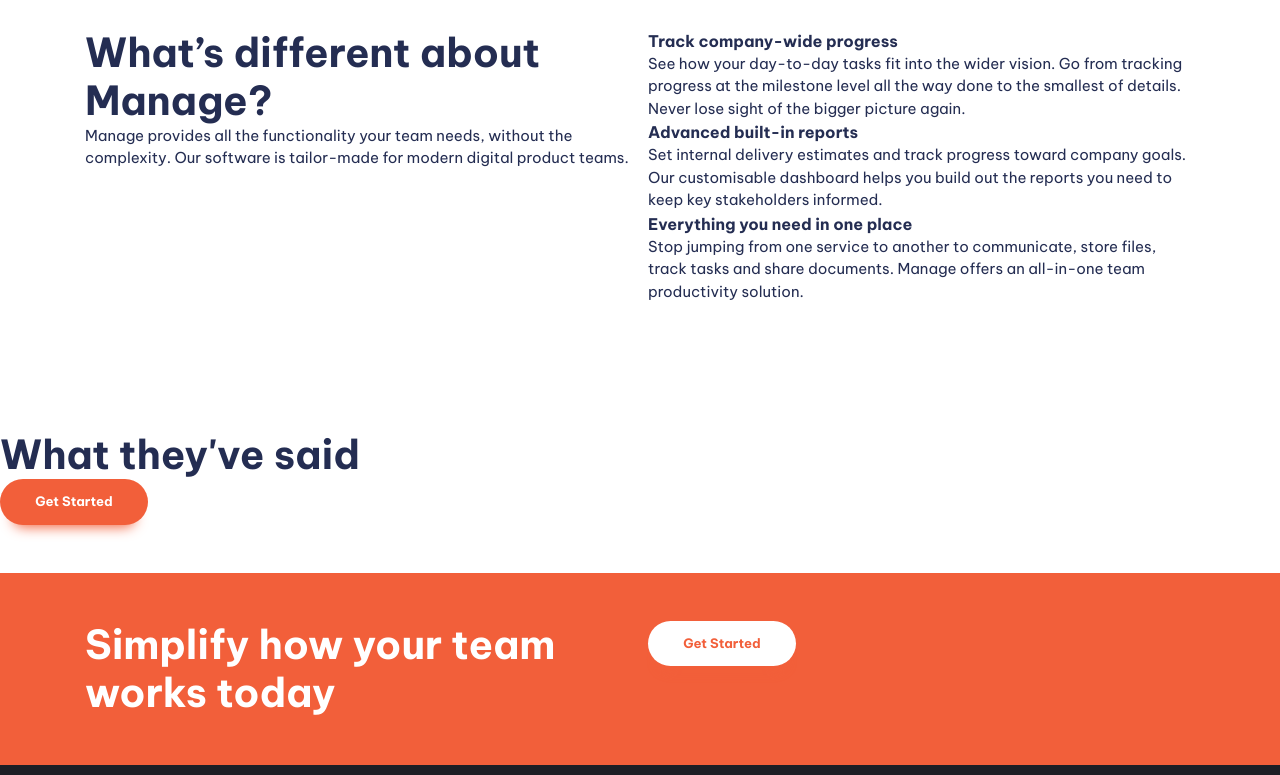
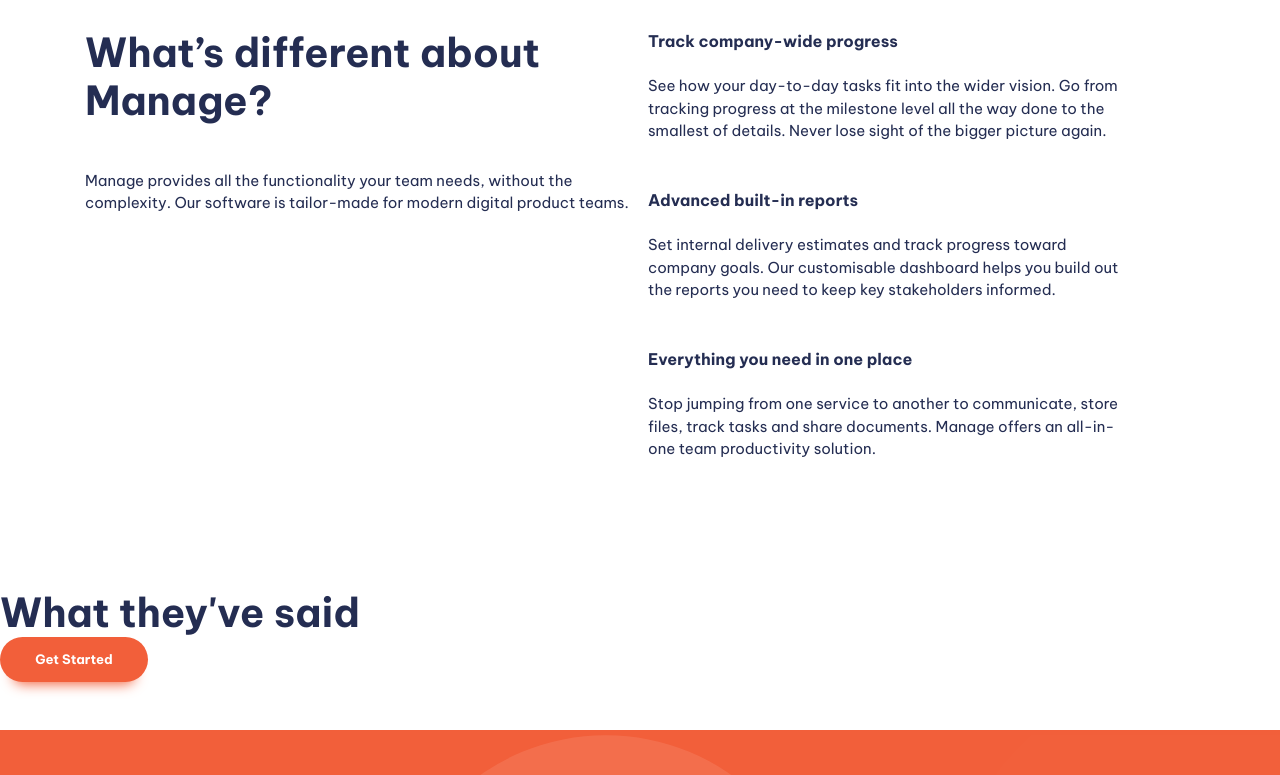
Before and after one commit to zeshanhaydr/Manaage-Landing, a plain HTML site: page index.html in a window 1280 px wide. Shown: the part 800-1575 px from the top of the page. Drawn offline with Linux system fonts and the light colour scheme.

Commit message:
git push

```diff
--- a/index.html
+++ b/index.html
@@ -58,7 +58,7 @@
       <section class="padding-block-900">
         <div class="container">
           <div class="even-columns">
-            <div>
+            <div class="flow">
               <h1 class="fs-primary-heading fw-bold">
                 Bring everyone together to build Good Products
               </h1>
@@ -79,7 +79,7 @@
       <section class="padding-block-900">
         <div class="container">
           <div class="even-columns">
-            <div>
+            <div class="flow">
               <h2 class="fs-secondary-heading fw-bold">
                 What’s different about Manage?
               </h2>
@@ -90,33 +90,42 @@
               </p>
             </div>
             <div>
-              <ul class="numbered-items" role="list">
+              <ul class="numbered-items flow" role="list">
                 <li>
+                  <di class="flow" style="--flow-spacer: 1.5em">
                     <h3 class="fs-600 fw-bold">Track company-wide progress</h3>
-                  <p>
-                    See how your day-to-day tasks fit into the wider vision. Go
-                    from tracking progress at the milestone level all the way
-                    done to the smallest of details. Never lose sight of the
-                    bigger picture again.
+                    <p data-width="wide">
+                      See how your day-to-day tasks fit into the wider vision.
+                      Go from tracking progress at the milestone level all the
+                      way done to the smallest of details. Never lose sight of
+                      the bigger picture again.
                     </p>
+                  </di>
                 </li>
+
                 <li>
+                  <div class="flow" style="--flow-spacer: 1.5em">
                     <h3 class="fs-600 fw-bold">Advanced built-in reports</h3>
-                  <p>
+                    <p data-width="wide">
                       Set internal delivery estimates and track progress toward
                       company goals. Our customisable dashboard helps you build
-                    out the reports you need to keep key stakeholders informed.
+                      out the reports you need to keep key stakeholders
+                      informed.
                     </p>
+                  </div>
                 </li>
+
                 <li>
+                  <div class="flow" style="--flow-spacer: 1.5em">
                     <h3 class="fs-600 fw-bold">
                       Everything you need in one place
                     </h3>
-                  <p>
+                    <p data-width="wide">
                       Stop jumping from one service to another to communicate,
-                    store files, track tasks and share documents. Manage offers
-                    an all-in-one team productivity solution.
+                      store files, track tasks and share documents. Manage
+                      offers an all-in-one team productivity solution.
                     </p>
+                  </div>
                 </li>
               </ul>
             </div>
@@ -132,9 +141,9 @@
 
       <section class="bg-accent-400 text-neutral-100 cta padding-block-700">
         <div class="container">
-          <div class="even-columns">
+          <div class="flex-team">
             <div>
-              <p class="fs-secondary-heading fw-bold">
+              <p class="fs-secondary-heading fw-bold z-index">
                 Simplify how your team works today
               </p>
             </div>
@@ -162,7 +171,7 @@
             </div>
 
             <div>
-              <nav role="list">
+              <nav role="list" class="flow" style="--flow-spacer: 1em">
                 <li><a href="">Home</a></li>
                 <li><a href="">Pricing</a></li>
                 <li><a href="">Products</a></li>
--- a/style.css
+++ b/style.css
@@ -84,6 +84,15 @@
   height: 100%;
 }
 
+/* p:not([class]) {
+  opacity: 0.7;
+  max-width: 38ch;
+} */
+
+p[data-width="wide"] {
+  max-width: 48ch;
+}
+
 /* Set core body defaults */
 body {
   text-rendering: optimizeSpeed;
@@ -124,6 +133,28 @@
   font-size: var(--fs-body);
   font-family: var(--ff-body);
   color: var(--clr-primary-400);
+}
+
+.flex-team {
+  display: flex;
+  justify-content: space-between;
+  align-items: center;
+}
+
+/* CTA */
+.cta {
+  position: relative;
+}
+
+.cta::before {
+  content: "";
+  position: absolute;
+  inset: 0;
+  opacity: 0.1;
+  background-repeat: no-repeat;
+  background-position: 10px 5px;
+  background-image: url(images/bg-tablet-pattern.svg),
+    url(images/bg-simplify-section-desktop.svg);
 }
 
 /* button */
@@ -264,6 +295,10 @@
   border: 0 !important;
 }
 
+:where(.flow :not(:first-child)) {
+  margin-top: var(--flow-spacer, 3em);
+}
+
 .text-primary-400 {
   color: var(--clr-primary-400);
 }
```
Lines whose indentation alone changed are shown as unchanged.
